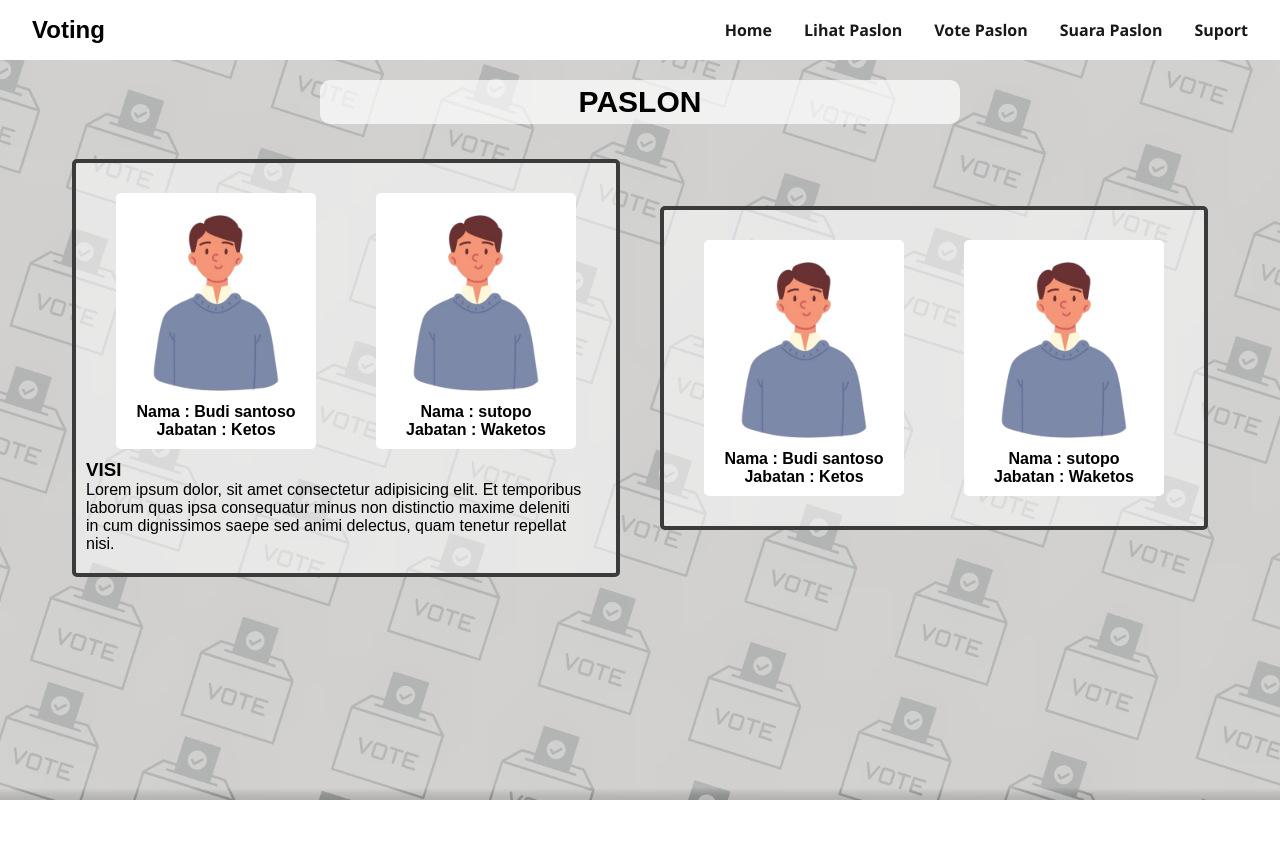
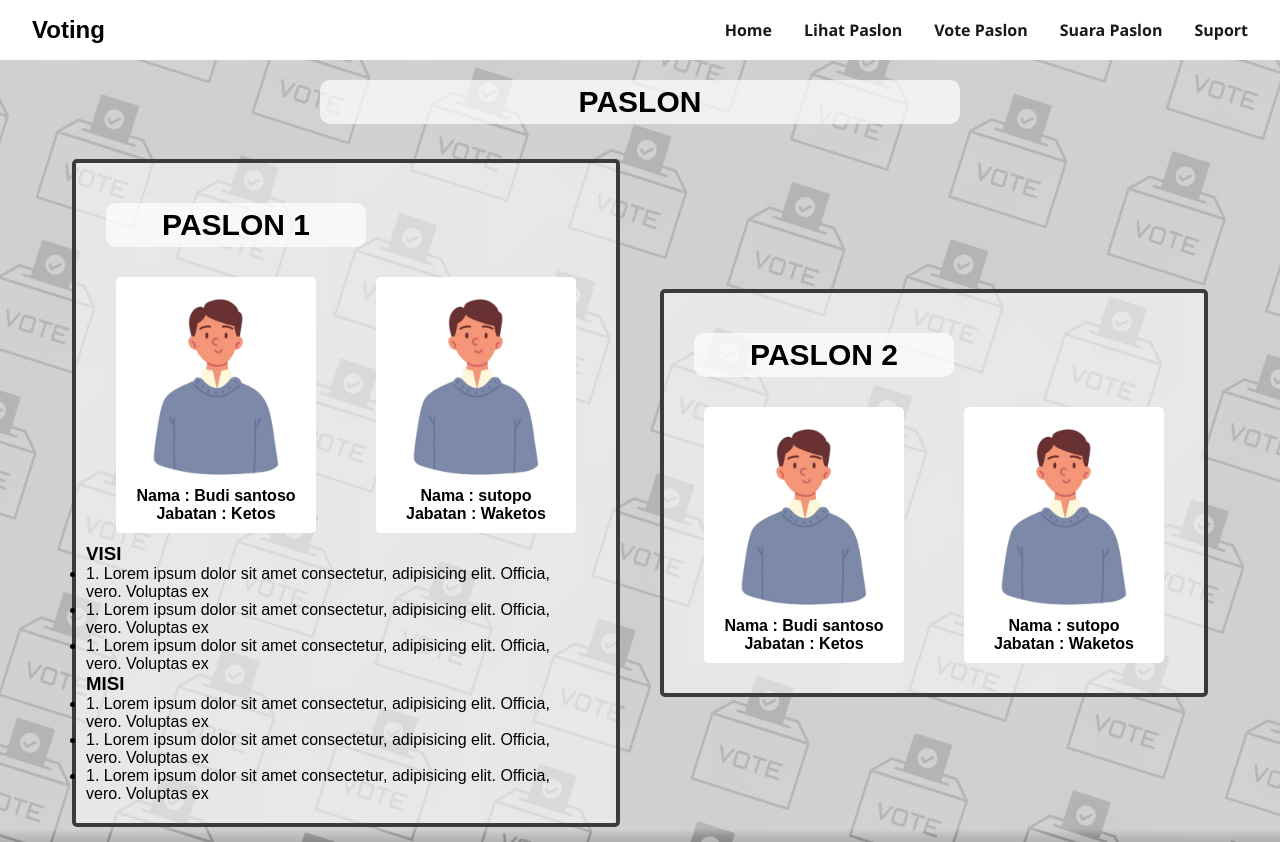
Before and after one commit to rufitomisila/voteapp, a plain HTML site: page paslon.html in a window 1280 px wide. Before the commit the page ends 800 px from the top, so only its background shows below. Drawn offline with Linux system fonts and the light colour scheme.

Commit message:
Add files via upload

```diff
--- a/paslon.html
+++ b/paslon.html
@@ -37,14 +37,14 @@
     </nav>
 
     <div class="paslon">
+
       <h1>PASLON</h1>
-
       <div class="paslon-flex">
 
       <div class="paslon-wrapper">
 
+        <h1>PASLON 1</h1>
         <div class="paslon-card-container">
-
           <div class="paslon-card">
             <img class="paslon-img" src="img-bahan/profile.png" alt="">
             <h2>Nama : Budi santoso</h2>
@@ -63,7 +63,17 @@
           <div class="visi">
             <h3>VISI</h3>
             <ul>
-              <p>Lorem ipsum dolor, sit amet consectetur adipisicing elit. Et temporibus laborum quas ipsa consequatur minus non distinctio maxime deleniti in cum dignissimos saepe sed animi delectus, quam tenetur repellat nisi.</p>
+              <li>1. Lorem ipsum dolor sit amet consectetur, adipisicing elit. Officia, vero. Voluptas ex</li>
+              <li>1. Lorem ipsum dolor sit amet consectetur, adipisicing elit. Officia, vero. Voluptas ex</li>
+              <li>1. Lorem ipsum dolor sit amet consectetur, adipisicing elit. Officia, vero. Voluptas ex</li>
+            </ul>
+          </div>
+          <div class="misi">
+            <h3>MISI</h3>
+            <ul>
+              <li>1. Lorem ipsum dolor sit amet consectetur, adipisicing elit. Officia, vero. Voluptas ex</li>
+              <li>1. Lorem ipsum dolor sit amet consectetur, adipisicing elit. Officia, vero. Voluptas ex</li>
+              <li>1. Lorem ipsum dolor sit amet consectetur, adipisicing elit. Officia, vero. Voluptas ex</li>
             </ul>
           </div>
         </div>
@@ -71,7 +81,7 @@
       </div>
 
       <div class="paslon-wrapper">
-
+        <h1>PASLON 2</h1>
         <div class="paslon-card-container">
 
           <div class="paslon-card">
```
